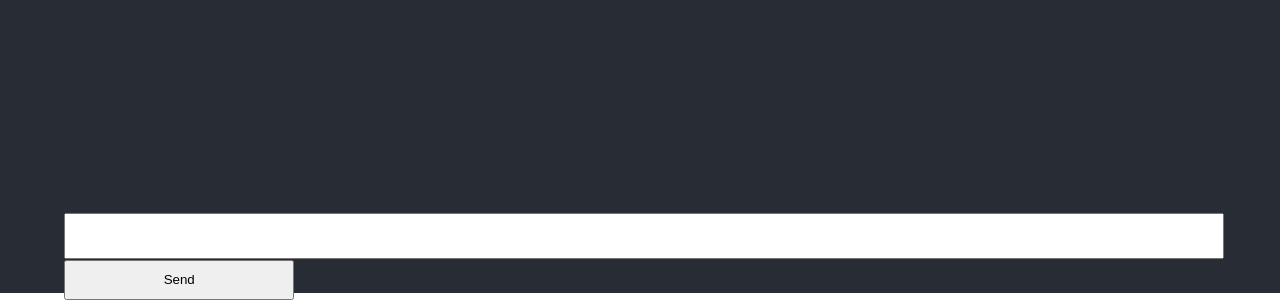
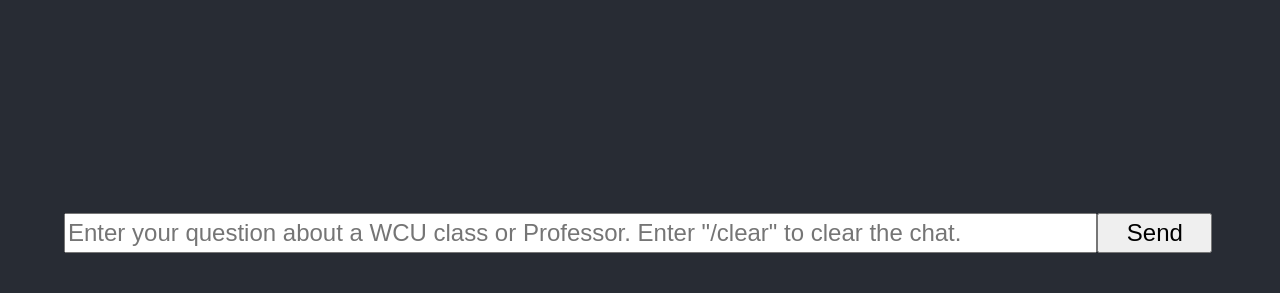
Before and after one commit to kanedeiley/CloudMen, a React (Create React App) app: page / in a window 1280 px wide. Shown: the part 507-807 px from the top of the page. Built offline with nearby package versions, Linux system fonts and the light colour scheme.

Commit message:
Pollished the Web UI, made a clear chat option, need to add Rasa tho and then make it look cleaner

```diff
--- a/src/App.js
+++ b/src/App.js
@@ -4,16 +4,21 @@ import './index.css';
 function App() {
   const [messages, setMessages] = useState([]);
 
-  const handleSubmit = (event) => {
+  const handleSubmit = (event) => {                 /* to clear the chat type /clear*/
     event.preventDefault();
     const input = event.target.elements.message.value;
-    setMessages([...messages, input]);
+    if (input.toLowerCase() === "/clear") {
+      setMessages([]);
+    } else {
+      setMessages([...messages, input]);
+    }
     event.target.elements.message.value = '';
   };
+
   return (
     <div className="App">
       <header class="App-header">
-      <div class="chatbot-container">
+        <div class="chatbot-container">
           <div class="chatbot-messages">
             {messages.map((message, index) => (
               <div class="message" key={index}>
@@ -21,10 +26,10 @@ function App() {
               </div>
             ))}
           </div>
-        <form class="form" onSubmit={handleSubmit}>
-        <input class="text" type="text" name="message"></input>
-        <input type="submit" class="submit" value="Send"></input>
-        </form>
+          <form class="form" onSubmit={handleSubmit}>
+          <input class="text" type="text" name="message" placeholder="Enter your question about a WCU class or Professor. Enter &quot;/clear&quot; to clear the chat."></input>
+          <input type="submit" class="submit" value="Send"></input>
+          </form>
         </div>
       </header>
     </div>
--- a/src/index.css
+++ b/src/index.css
@@ -11,13 +11,16 @@ code {
   font-family: source-code-pro, Menlo, Monaco, Consolas, 'Courier New',
     monospace;
 }
-.text{          /* this is the text box at teh bottom next to the send */
-  width:100%;
+.text{          /* this is the text box at the bottom next to the send */
+  width: 89%;
+  height:85%;
+  font-size: 1em; /* adjust font size as needed */
+}
+
+.submit{
+  width:10%;
   height:100%;
-}
-.submit{
-  width:20%;
-  height:100%;
+  font-size: 1em; /* adjust font size as needed */
 }
 .form{
   display: block;
@@ -31,17 +34,17 @@ code {
   position: absolute;
   top: 5vh;
   left: 6vw;
-  width: 90%;
-  height: 85%;
+  width: 94%;
+  height: 83%;
   overflow-y: scroll;
 }
 
 .message {
   display:block;
-  border: 1px solid white;
-  padding-bottom: 3vh;
-  padding-top: 3vh;
-  border-radius:5px;
+  border: 2px solid white;
+  padding-bottom: 1.5vh;
+  padding-top: 1.5vh;
+  border-radius:50px;
   margin-bottom: 1vh;
   padding-left: 5vw;
 }
@@ -52,6 +55,6 @@ code {
   flex-direction: column;
   align-items: center;
   justify-content: center;
-  font-size: calc(10px + 2vmin);
+  font-size: calc(16px + 1vmin);
   color: white;
 }
```
